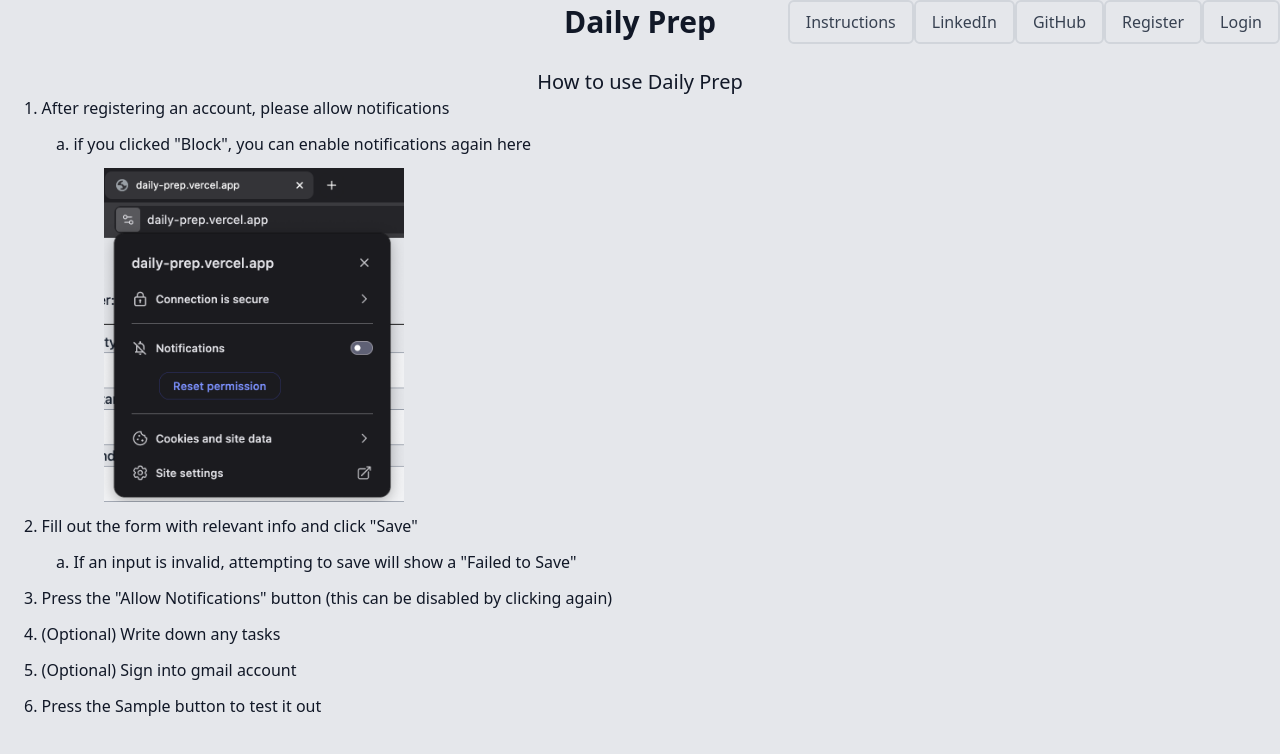
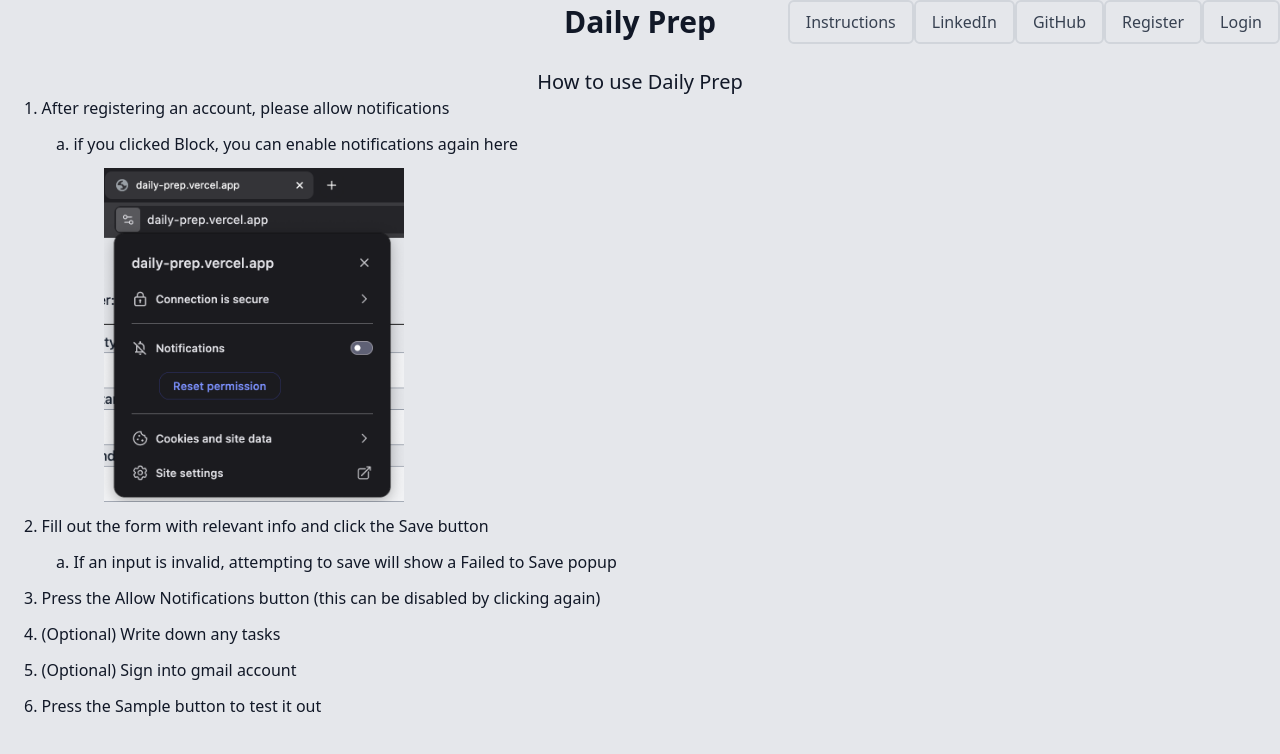
Before and after one commit to derrick-ng/daily-prep, a Next.js app: page /instructions in a window 1280 px wide. Shown: the top 754 px of the page. Built offline with nearby package versions, Linux system fonts and the light colour scheme; no server answers.

Commit message:
Deployment fix

```diff
--- a/app/instructions/page.tsx
+++ b/app/instructions/page.tsx
@@ -7,12 +7,12 @@
 
       <div className="space-y-3">
         <p>1. After registering an account, please allow notifications</p>
-        <p className="ml-8">a. if you clicked "Block", you can enable notifications again here</p>
+        <p className="ml-8">a. if you clicked Block, you can enable notifications again here</p>
         <Image className="ml-20" src="/images/DailyPrepEnableNoti.png" alt="if no image click on icon next to url" width={300} height={200} />
 
-        <p>2. Fill out the form with relevant info and click "Save"</p>
-        <p className="ml-8">a. If an input is invalid, attempting to save will show a "Failed to Save"</p>
-        <p>3. Press the "Allow Notifications" button (this can be disabled by clicking again)</p>
+        <p>2. Fill out the form with relevant info and click the Save button</p>
+        <p className="ml-8">a. If an input is invalid, attempting to save will show a Failed to Save popup</p>
+        <p>3. Press the Allow Notifications button (this can be disabled by clicking again)</p>
         <p>4. (Optional) Write down any tasks</p>
         <p>5. (Optional) Sign into gmail account</p>
         <p>6. Press the Sample button to test it out</p>
```
